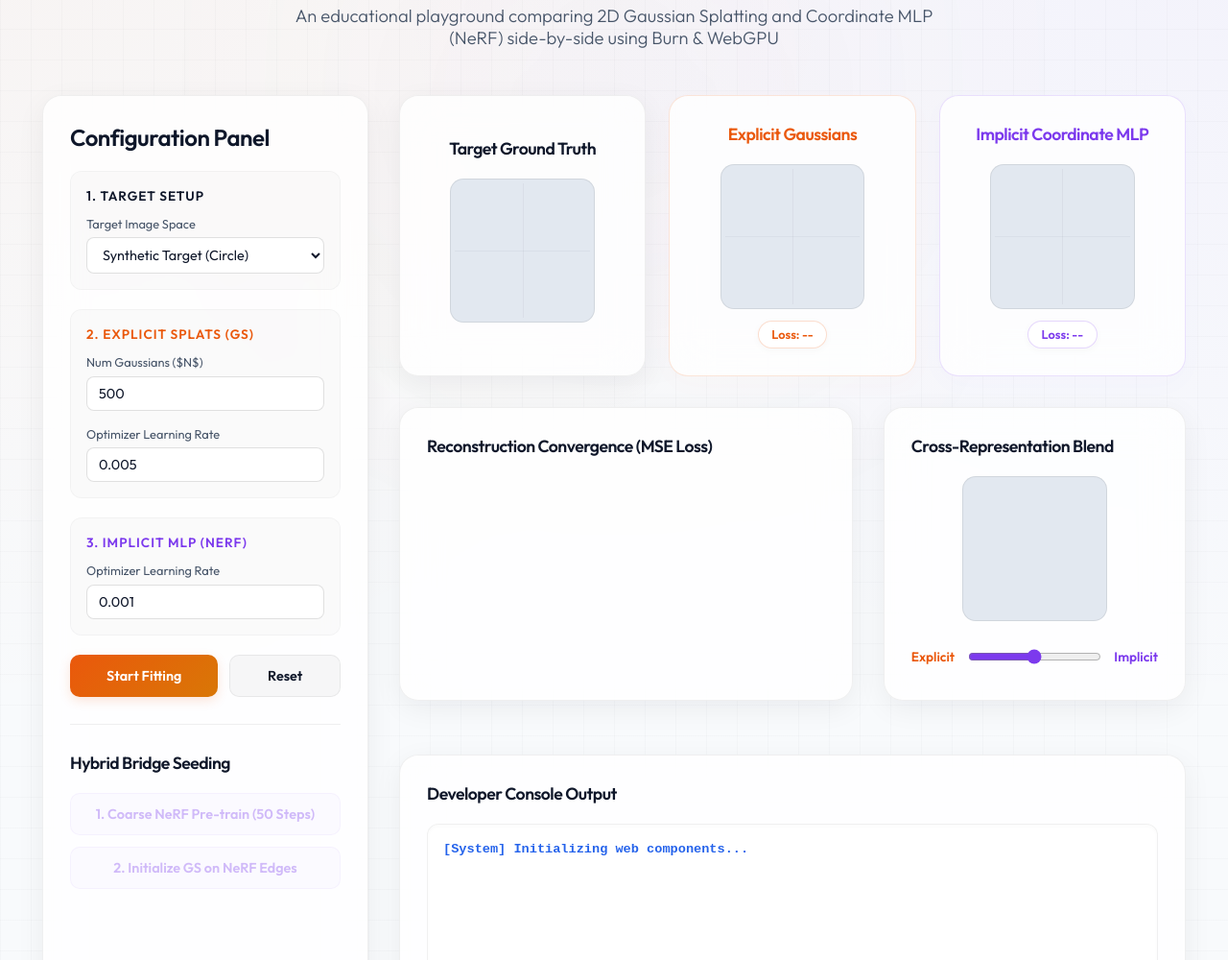
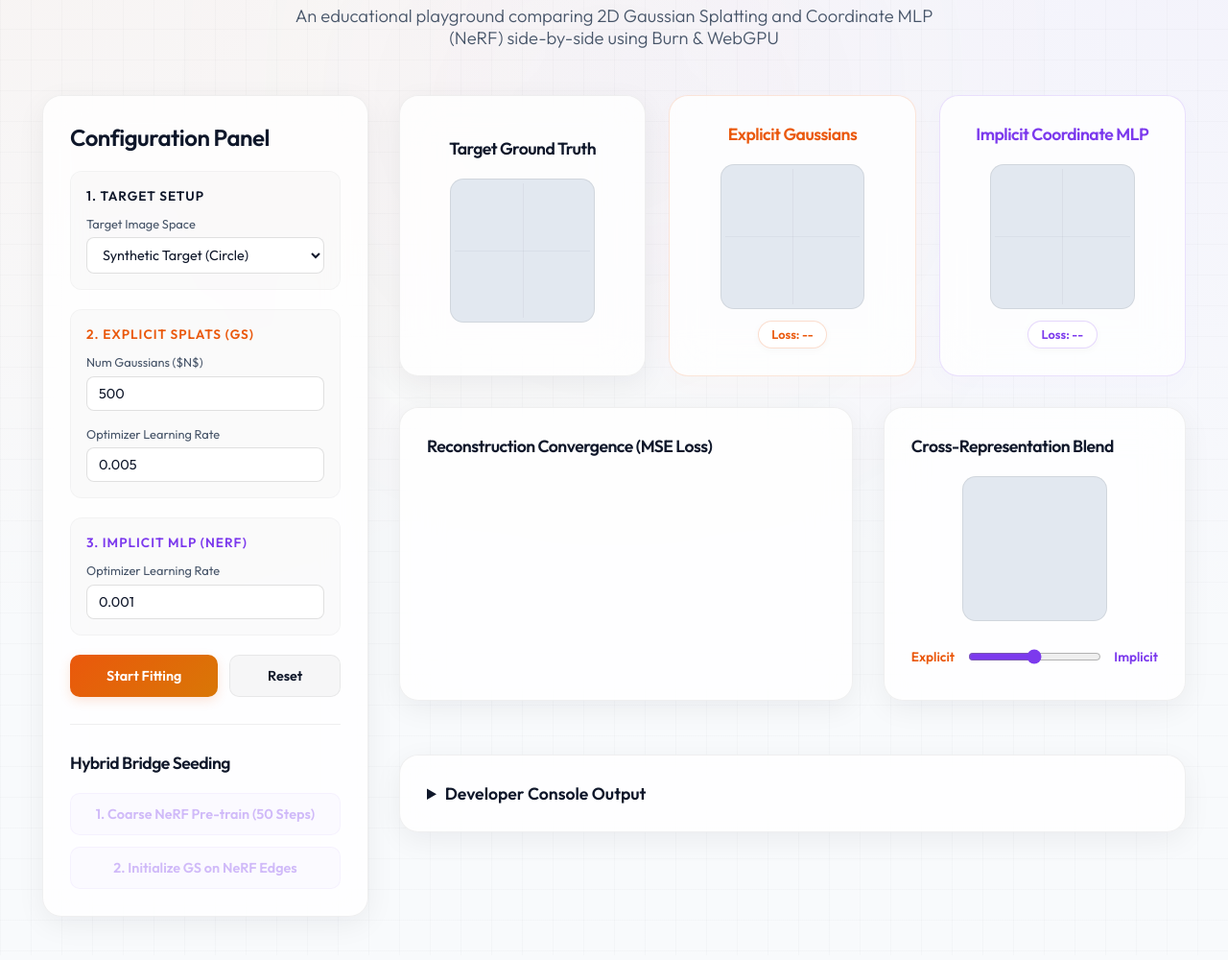
Before and after one commit to magikerwin/burn-nerf-guided-splats, a plain HTML site: page web/index.html in a window 1280 px wide. Shown: the part 98-1098 px from the top of the page at 96% size. Drawn offline with Linux system fonts and the light colour scheme.

Commit message:
feat(web): wrap developer console in collapsible details and summary elements

```diff
--- a/web/index.html
+++ b/web/index.html
@@ -133,12 +133,12 @@
                 </div>
 
                 <!-- Developer Console Logger -->
-                <div class="card console-card">
-                    <h3>Developer Console Output</h3>
+                <details class="card console-details">
+                    <summary class="console-summary">Developer Console Output</summary>
                     <div id="developer-console" class="terminal-view">
                         <div class="log-line system">[System] Initializing web components...</div>
                     </div>
-                </div>
+                </details>
             </section>
         </main>
     </div>
--- a/web/style.css
+++ b/web/style.css
@@ -449,9 +449,27 @@ input[type="range"] {
     }
 }
 
-.console-card {
+.console-details {
     margin-top: 1.5rem;
     width: 100%;
+}
+
+.console-summary {
+    font-weight: 600;
+    font-size: 1.1rem;
+    cursor: pointer;
+    outline: none;
+    user-select: none;
+    color: var(--text-primary);
+    transition: color 0.2s;
+}
+
+.console-summary:hover {
+    color: var(--accent-orange);
+}
+
+.console-details[open] .terminal-view {
+    margin-top: 1rem;
 }
 
 .terminal-view {
```
